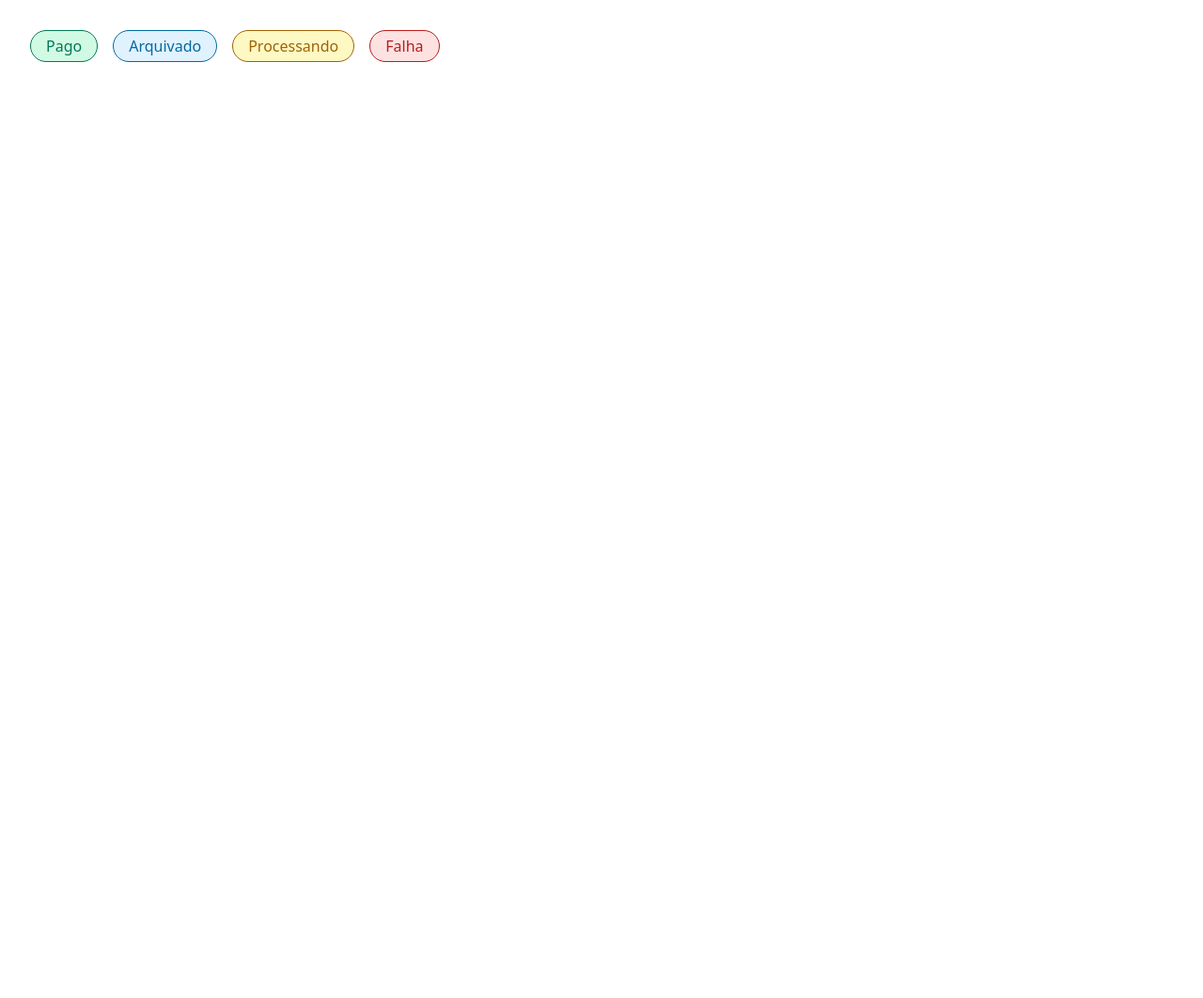
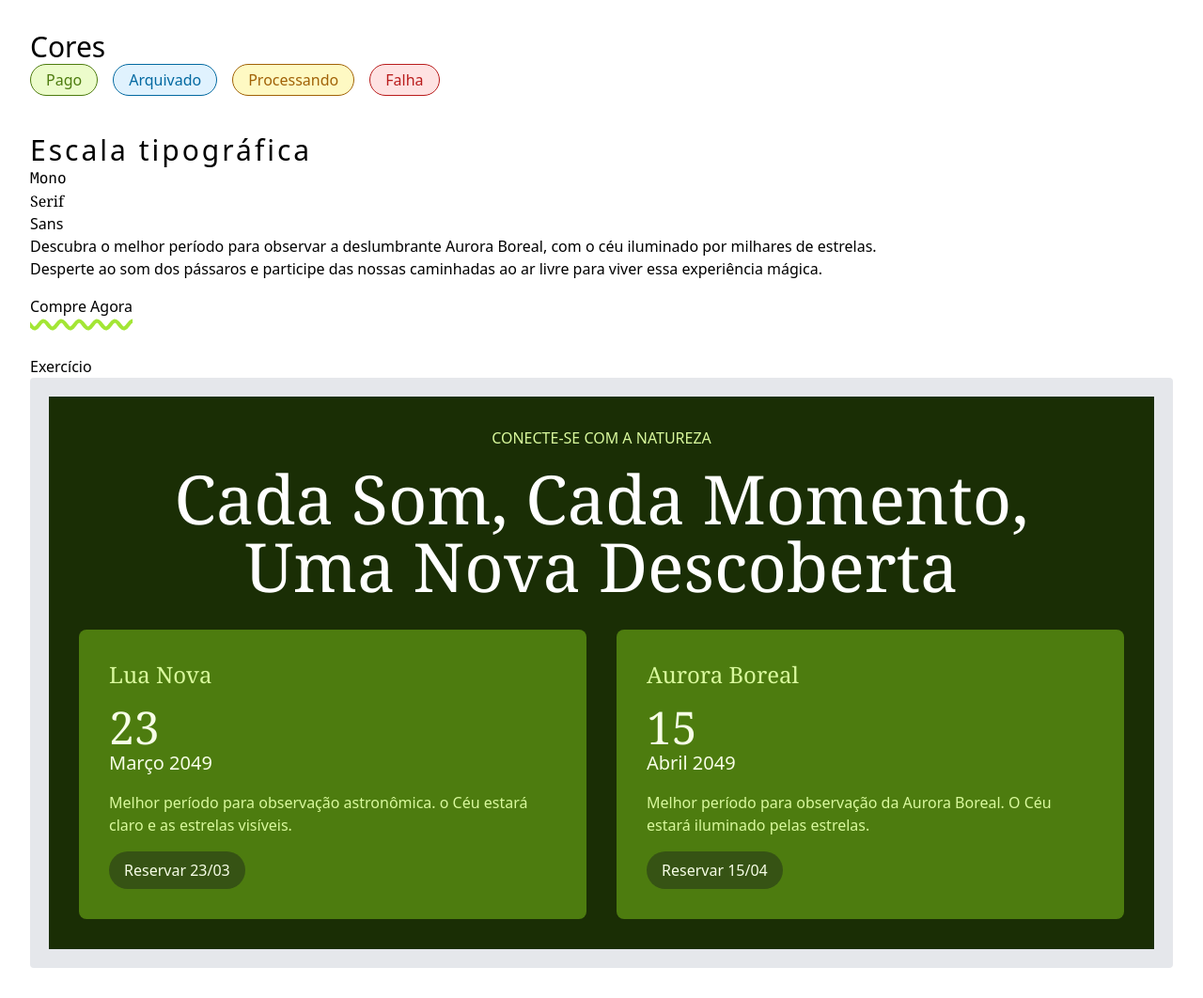
Before and after one commit to oricardos/Forest, a website: page src/index.html in a window 1280 px wide. Shown: the whole page at 94% size. Before the commit the page ends 800 px from the top, so only its background shows below. Drawn offline with Linux system fonts and the light colour scheme.

Commit message:
exercicio

```diff
--- a/src/index.html
+++ b/src/index.html
@@ -7,11 +7,60 @@
     <link rel="stylesheet" href="./output.css" />
   </head>
   <body class="m-8">
-    <div class="flex gap-4 *:border *:px-4 *:py-1 *:rounded-full  ">
-      <div class="bg-emerald-100 text-emerald-700 border-emerald-700">Pago</div>
+    <!-- cores -->
+    <h1 class="text-3xl">Cores</h1>
+    <div class="flex gap-4 *:border *:px-4 *:py-1 *:rounded-full mb-10">
+      <div class="bg-lime-100 text-lime-700 border-lime-700">Pago</div>
       <div class="bg-sky-100 text-sky-700 border-sky-700">Arquivado</div>
-      <div class="bg-yellow-100 text-yellow-700 border-yellow-700">Processando</div>
+      <div class="bg-yellow-100 text-yellow-700 border-yellow-700">
+        Processando
+      </div>
       <div class="bg-red-100 text-red-700 border-red-700">Falha</div>
+    </div>
+    <!--  -->
+    <div class="mb-10">
+      <h1 class="text-3xl tracking-widest">Escala tipográfica</h1>
+      <p class="text-base font-mono">Mono</p>
+      <p class="text-base font-serif">Serif</p>
+      <p class="text-base font-sans">Sans</p>
+
+      <p class="text-balance">
+        Descubra o melhor período para observar a deslumbrante Aurora Boreal,
+        com o céu iluminado por milhares de estrelas. Desperte ao som dos
+        pássaros e participe das nossas caminhadas ao ar livre para viver essa
+        experiência mágica.
+      </p>
+
+      <button
+        class="text-nowrap capitalize mt-4 underline underline-offset-8 decoration-4 decoration-lime-400 decoration-wavy"
+      >
+        Compre Agora
+      </button>
+    </div>
+
+    <h1>Exercício</h1>
+    <div class="border-[20px] bg-lime-950 p-8 flex flex-col align-center text-center rounded">
+      <h4 class="text-lime-200 uppercase text-base">conecte-se com a natureza</h4>
+      <h1 class="capitalize text-white text-7xl font-serif mt-4 text-balance">Cada som, cada momento, uma nova descoberta</h1>
+      <div class="grid grid-cols-2 gap-8 mt-8">
+        <div class="bg-lime-700 rounded-lg p-8 flex flex-col items-start">
+          <span class="capitalize block text-2xl font-serif text-lime-200">lua nova</span>
+          <span class="text-5xl text-lime-50 font-serif mt-4">23</span>
+          <p class="text-xl text-lime-50 capitalize mb-4">março 2049</p>
+          <p class="text-lime-200 text-left mb-4">Melhor período para observação astronômica. o Céu estará claro e as estrelas visíveis.</p>
+
+          <button class="bg-lime-900 text-lime-50 px-4 py-2 rounded-full">Reservar 23/03</button>
+        </div>
+
+        <div class="bg-lime-700 rounded-lg p-8 flex flex-col items-start">
+          <span class="capitalize block text-2xl font-serif text-lime-200">Aurora Boreal</span>
+          <span class="text-5xl text-lime-50 font-serif mt-4">15</span>
+          <p class="text-xl text-lime-50 capitalize mb-4">abril 2049</p>
+          <p class="text-lime-200 text-left mb-4">Melhor período para observação da Aurora Boreal. O Céu estará iluminado pelas estrelas.</p>
+
+          <button class="bg-lime-900 text-lime-50 px-4 py-2 rounded-full">Reservar 15/04</button>
+        </div>
+      </div>
     </div>
   </body>
 </html>
```
Also changed, not shown: src/output.css.
